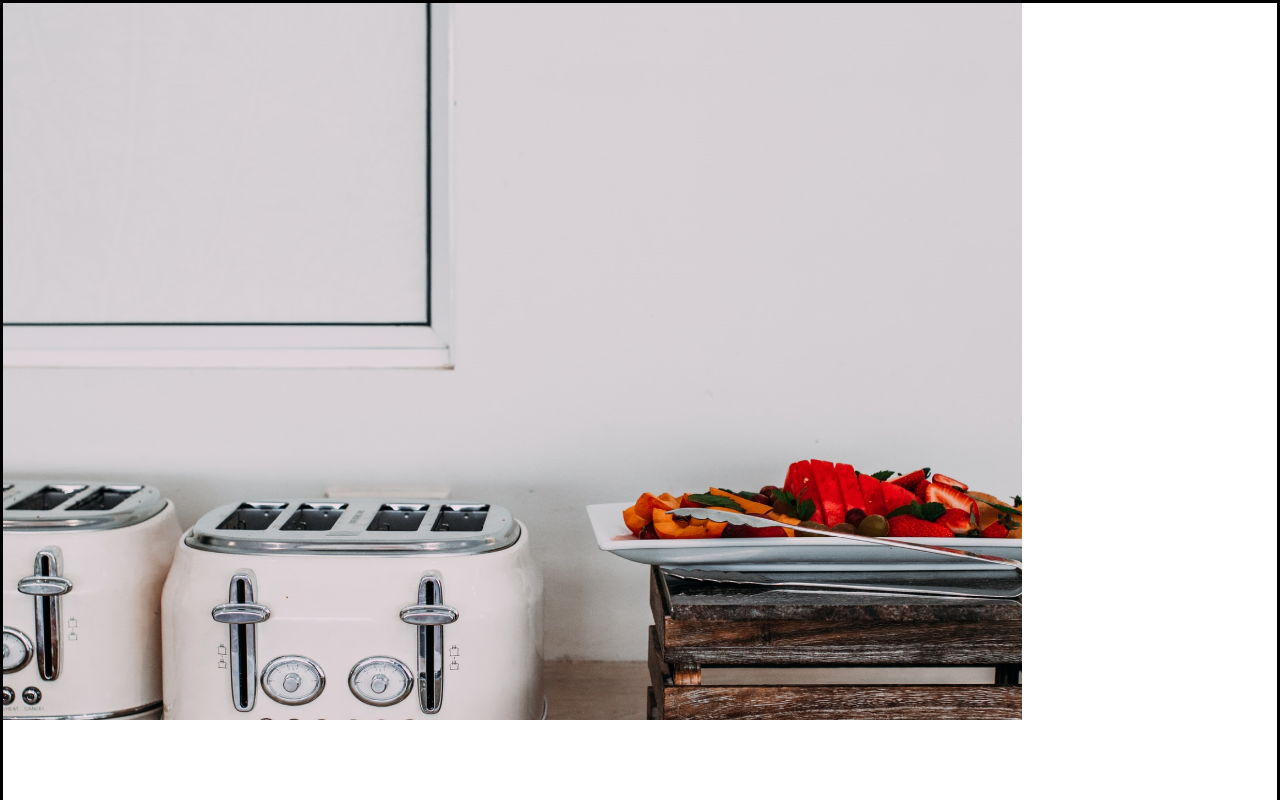
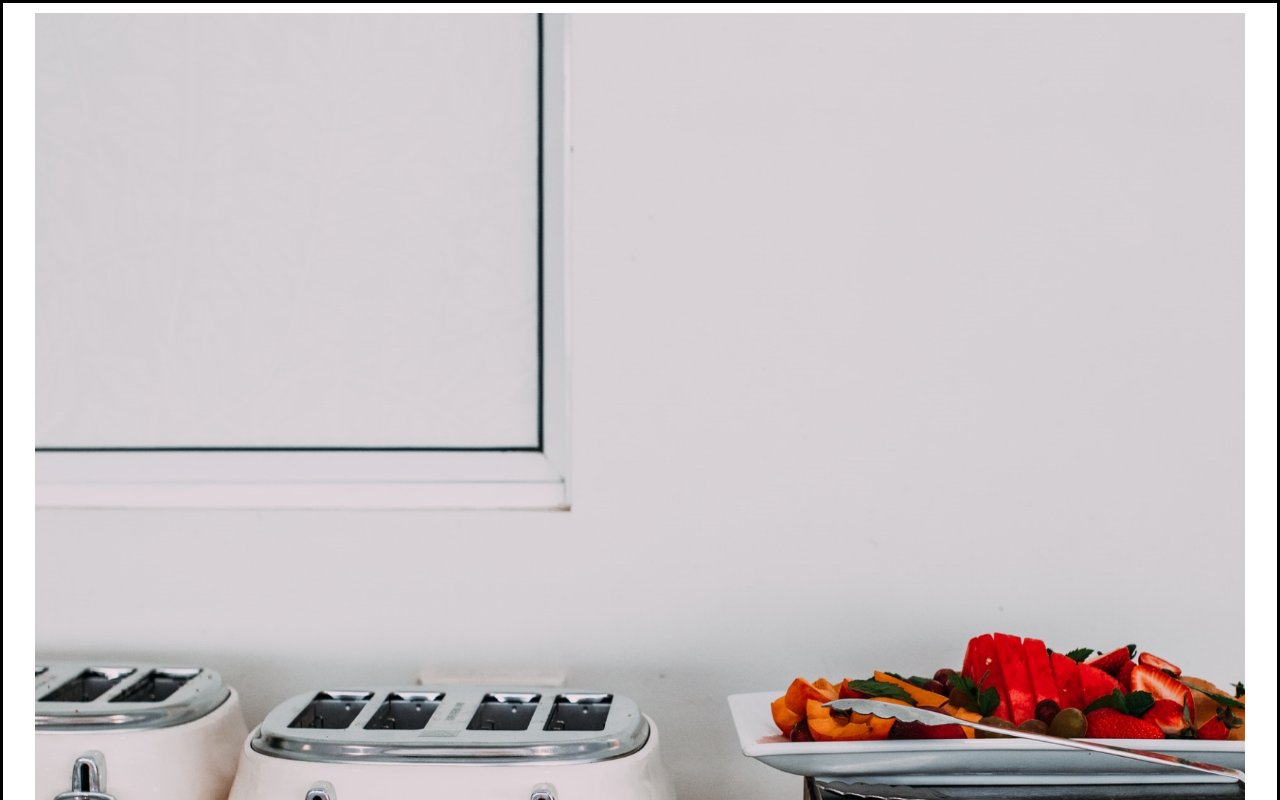
Before and after one commit to Dandara-Aryadne/pair-programming, a React (Create React App) app: page / in a window 1280 px wide. Shown: the top 800 px of the page. Built offline with nearby package versions, Linux system fonts and the light colour scheme.

Commit message:
cagando a header

```diff
--- a/src/components/Header.js
+++ b/src/components/Header.js
@@ -11,19 +11,29 @@ const GlobalStyle = createGlobalStyle`
  }
 `
 const Header = styled.header`
+  display:flex;
+  justify-content:center;
+  align-items:center;
   border:solid;
   width:100%;
-  height:110vh;
-  background-image:url(${BackImg});
-  background-size:80%;
-  background-repeat: no-repeat;
+  height:125vh;
 `
+const Img = styled.img`
+ width: 95%;
+ height:98%
+`
+
 
 export default function App(){
   return(
     <Header>
         <GlobalStyle/>
+        <Img src={BackImg}/>
+        <div>
+            <ul>
 
+            </ul>
+        </div>
     </Header>
   )
 }
```
